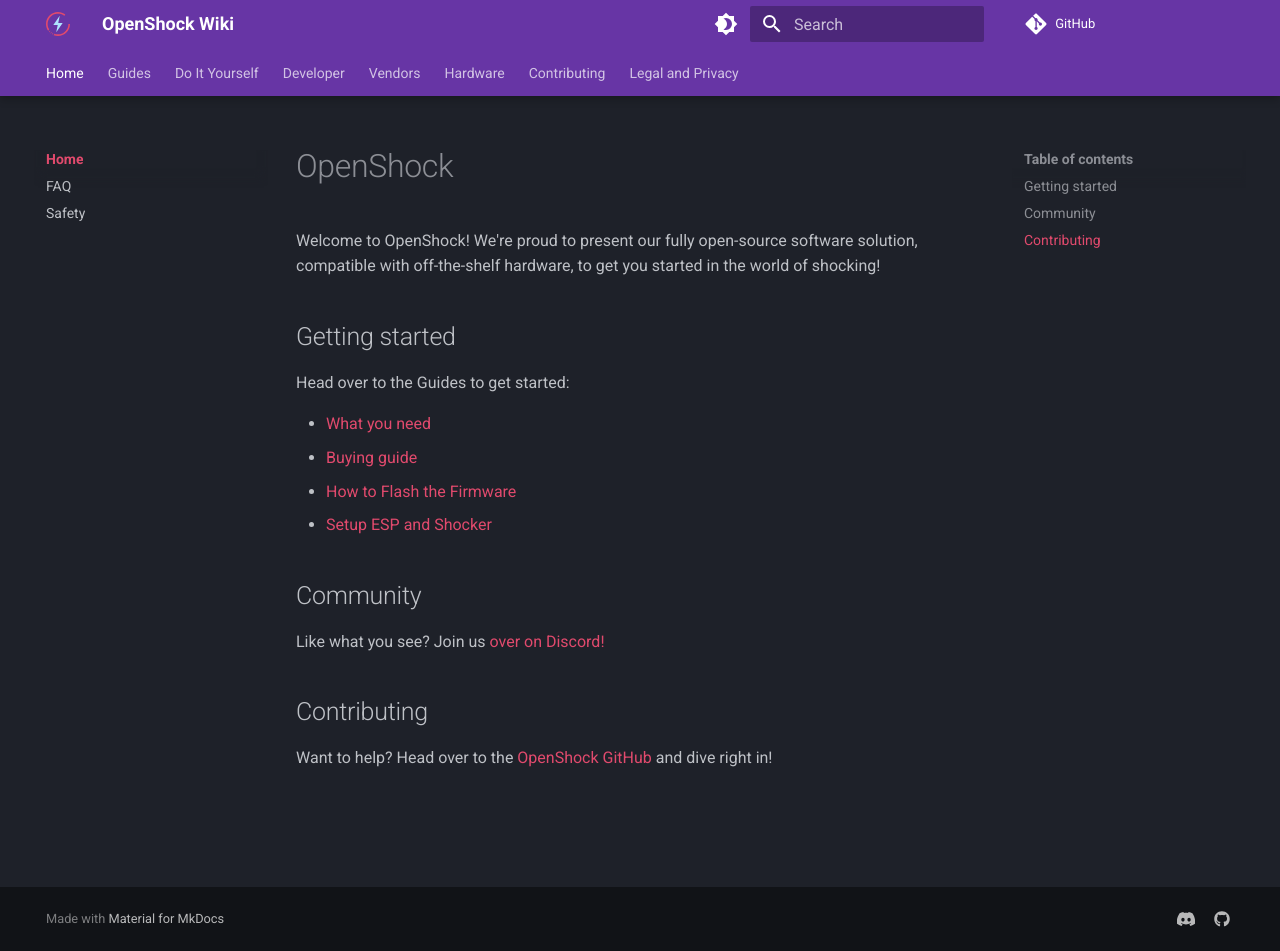
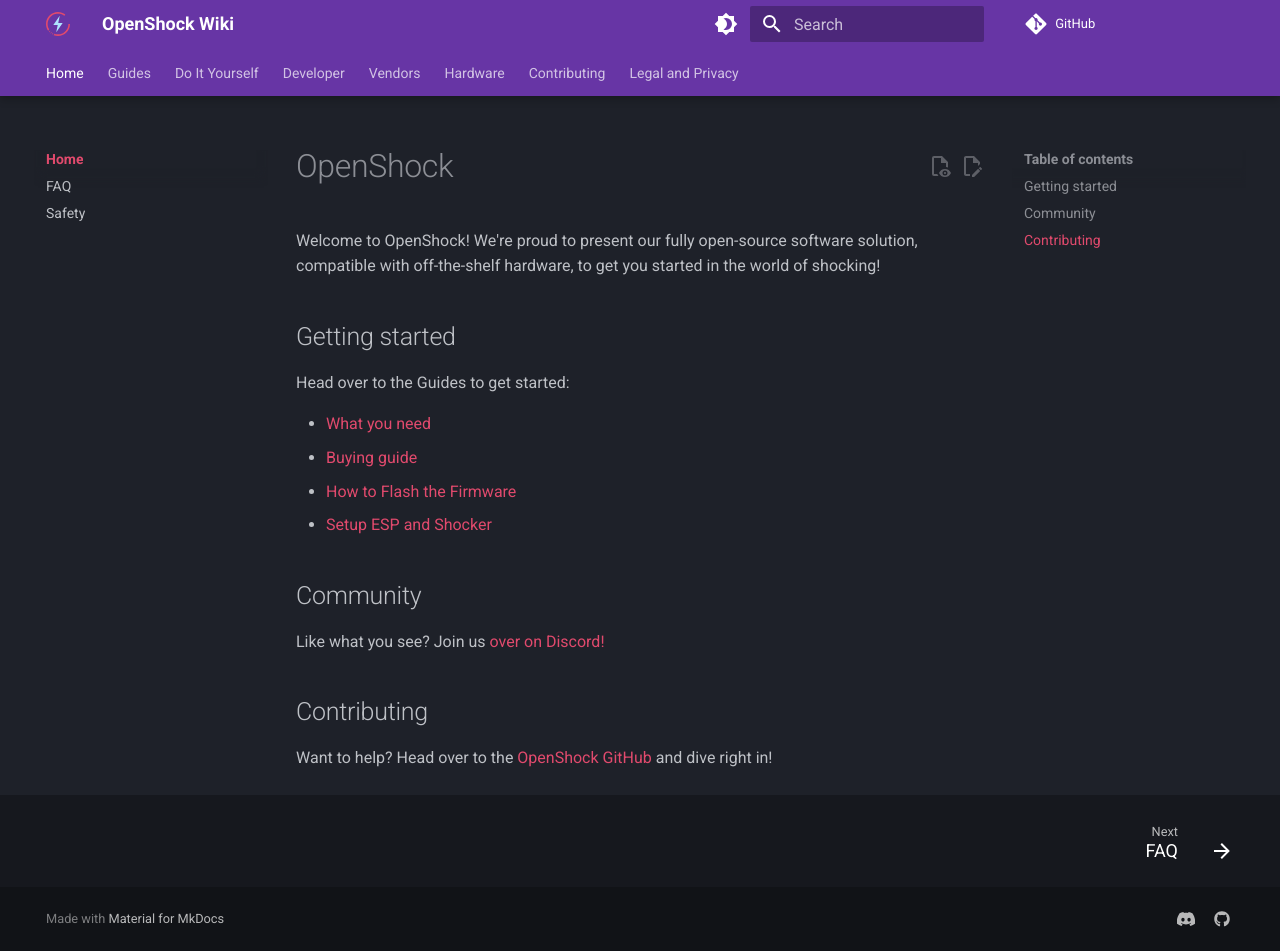
Before and after one commit to OpenShock/Wiki, an MkDocs documentation site: the page built from docs/index.md, in a window 1280 px wide and 951 px high. Built offline with MkDocs 1.6.1 and Material for MkDocs 9.7.7, drawn with Linux system fonts in a browser that asks for light colours; comment, search, counter and statistics services are not loaded.

Commit message:
Add some theme features

```diff
--- a/mkdocs.yml
+++ b/mkdocs.yml
@@ -88,11 +88,20 @@
         - navigation.sections
         - navigation.expand
         - navigation.instant
+        - navigation.instant.progress
         - navigation.tracking
         - navigation.indexes
+        - navigation.footer
+        - navigation.top
         - content.tabs.link
         - content.code.annotate
         - content.code.copy
+        - content.tooltips
+        - content.action.edit
+        - content.action.view
+        - search.share
+        - search.suggest
+        - search.highlight
     palette:
         # Palette toggle for dark mode
         - scheme: slate
```
